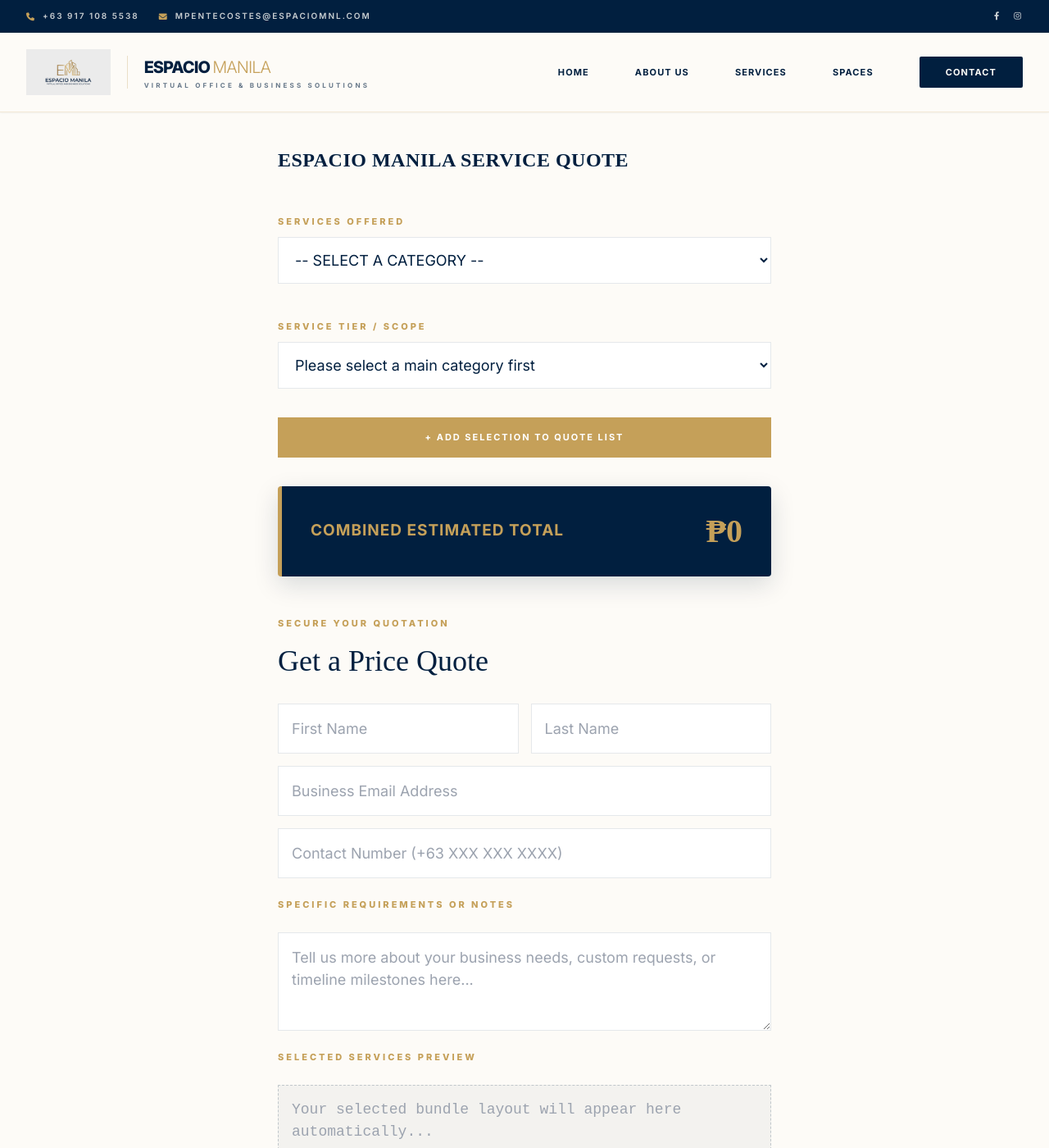
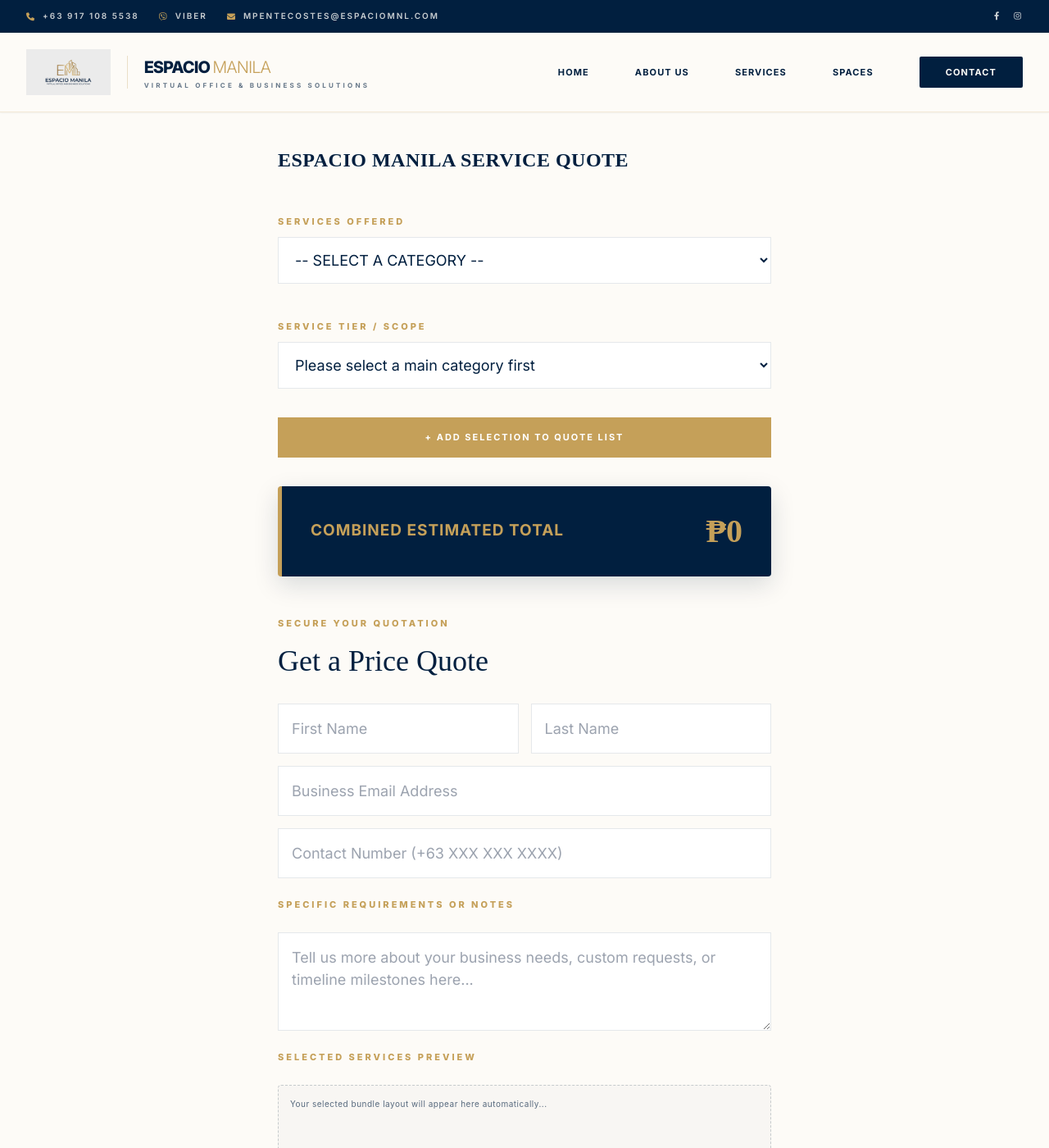
Before and after one commit to jansengoyena-bit/jansengoyena-bit, a Jekyll site: the page built from services.md, in a window 1280 px wide and 1400 px high. Shown: the whole window at 82% size. Built offline with Jekyll 4.4.1, drawn with Linux system fonts in a browser that asks for light colours; nearby versions of some CDN libraries; some web fonts are replaced; part of the change alters nothing that is shown.

Commit message:
added viber link and updated bundle text

```diff
--- a/_includes/header.html
+++ b/_includes/header.html
@@ -3,6 +3,9 @@
         <div class="flex space-x-6">
             <a href="tel:+639171085538" class="flex items-center gap-2 font-semibold hover:text-[#C5A059] transition-colors duration-200">
                 <i class="fa-solid fa-phone text-[#C5A059]"></i> +63 917 108 5538
+            </a>
+            <a href="viber://chat?number=%2B639171085538" class="flex items-center gap-2 font-semibold hover:text-[#C5A059] transition-colors duration-200">
+                <i class="fa-brands fa-viber text-[#C5A059]"></i> Viber
             </a>
             <a href="mailto:mpentecostes@espaciomnl.com" class="hidden sm:flex items-center gap-2 font-semibold hover:text-[#C5A059] transition-colors duration-200">
                 <i class="fa-solid fa-envelope text-[#C5A059]"></i> mpentecostes@espaciomnl.com
--- a/services.md
+++ b/services.md
@@ -147,6 +147,26 @@ title: Professional Suite & Quotation
         .calculator-side { flex: 1; width: 100%; }
         .sticky-card { position: relative; top: 0; }
     }
+
+    .premium-preview-box {
+        height: 140px;
+        margin: 0;
+        background-color: rgba(1, 31, 63, 0.02);
+        color: rgba(1, 31, 63, 0.65); /* Slightly lighter text for elegance */
+        border: 1px dashed rgba(1, 31, 63, 0.2);
+
+        /* FIX: Highly compact, premium modern sans-serif font stack */
+        font-family: -apple-system, BlinkMacSystemFont, "Segoe UI", Roboto, Helvetica, Arial, sans-serif;
+        font-size: 10px;          /* FIX: Shifted from 11px down to a crisp 10px */
+        letter-spacing: 0.5px;   /* Added subtle spacing for better legibility at small sizes */
+        line-height: 1.7;        /* Slightly wider line gap so small text stays readable */
+
+        padding: 14px;
+        overflow-y: auto;
+        white-space: pre-wrap;
+        cursor: default;
+        border-radius: 4px;
+    }
 </style>
 
 <div id="espacio-nexus">
@@ -213,7 +233,7 @@ title: Professional Suite & Quotation
                     <textarea id="user_custom_notes" placeholder="Tell us more about your business needs, custom requests, or timeline milestones here..." class="form-input" style="height: 120px; margin: 0;"></textarea>
 
                     <span class="label-meta" style="margin-top: 10px;">Selected Services Preview</span>
-                    <textarea id="hidden_notes_compiled" class="form-input" style="height: 140px; margin: 0; background-color: rgba(1, 31, 63, 0.04); color: rgba(1, 31, 63, 0.85); border: 1px dashed rgba(1, 31, 63, 0.2); font-family: monospace; font-size: 12px; cursor: default; resize: none;" readonly placeholder="Your selected bundle layout will appear here automatically..."></textarea>
+                    <div id="hidden_notes_compiled" class="premium-preview-box">Your selected bundle layout will appear here automatically...</div>
 
                     <input type="hidden" name="entry.386645384" id="form_payload_services">
                     <input type="hidden" name="entry.153965477" id="form_payload_notes">
@@ -510,9 +530,11 @@ title: Professional Suite & Quotation
             });
             manifestationString += `\nCombined Estimate: ${totalStr}\n================================`;
 
-            document.getElementById('hidden_notes_compiled').value = manifestationString;
+            // FIX: Changed .value to .innerText to cleanly inject text structure into a div element
+            document.getElementById('hidden_notes_compiled').innerText = manifestationString;
         } else {
-            document.getElementById('hidden_notes_compiled').value = "";
+        // FIX: Clean text alignment string matching the premium tone
+        document.getElementById('hidden_notes_compiled').innerText = "Selected services bundle manifest will automatically compile here...";
         }
     }
 
```
